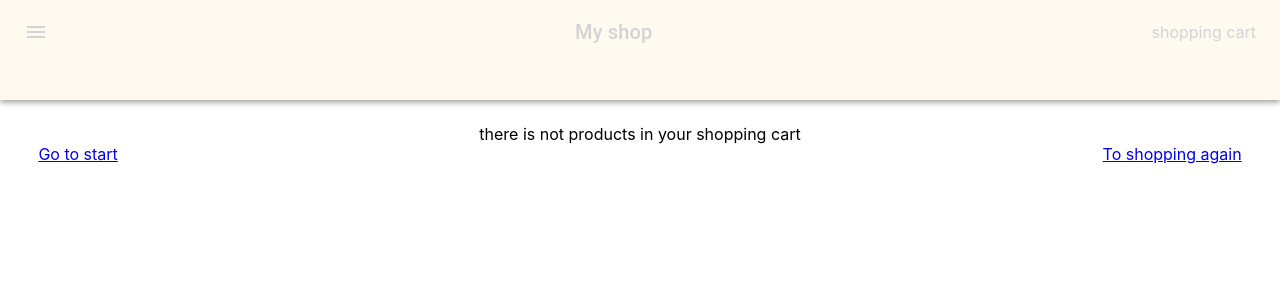
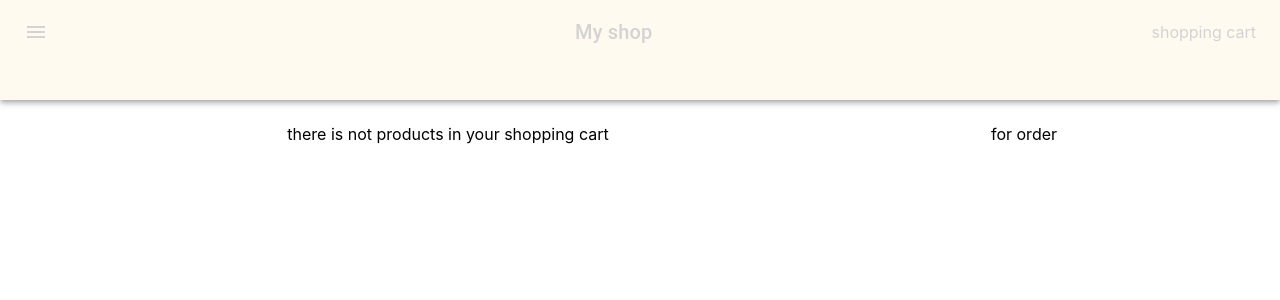
Before and after one commit to serIvanich/test-shop, a React (Create React App) app: page /cart in a window 1280 px wide. Shown: the top 300 px of the page. Built offline with nearby package versions, Linux system fonts and the light colour scheme.

Commit message:
refactor main page

```diff
--- a/src/features/products/product/Product.tsx
+++ b/src/features/products/product/Product.tsx
@@ -1,26 +1,61 @@
 import React from "react";
 import {ProductType} from "../products-reduser";
-import {Card, Container, Grid, Paper} from "@mui/material";
+import {Button, Card, CardActions, CardContent, CardMedia, Container, Grid, Paper, Typography} from "@mui/material";
+import {useActions} from "../../../utils/redux-utils";
+import {actionShoppingCart} from "../../shoppingCart/shopping-cart-reduser";
 
 export const Product: React.FC<ProductPropsType> = ({prod}) => {
+    const {addProductToCart} = useActions(actionShoppingCart)
+    const addProduct = () => {
+        addProductToCart(prod)
+    }
+    return (
+        <Card sx={{width: 300}}>
+            <CardMedia
+                component="img"
+                height="140"
+                image={prod.photo}
+                alt="product image"
+            />
+            <CardContent>
+                <Typography gutterBottom variant="h5" component="div">
+                    {prod.name}
+                </Typography>
+                <Typography variant="body2" color="text.secondary">
+                    {prod.info}
+                </Typography>
+                <Typography variant="subtitle1" component="div">
+                    price: {prod.price}
+                </Typography>
+            </CardContent>
+            <CardActions>
 
-    return (
-        <Paper  elevation={13}>
-            <Card sx={{ minWidth: 275, minHeight: 300 }}>
-                <Grid item xs={6}>
-                    {prod.photo}
-                </Grid>
-                <Grid item xs={6}>
-                    {prod.name}
-                </Grid>
-                <Grid item xs={6}>
-                    {prod.info}
-                </Grid>
-                <Grid item xs={6}>
-                    {prod.price}
-                </Grid>
-            </Card>
-        </Paper>
+                <Button size='medium' onClick={addProduct}>add to cart</Button>
+
+            </CardActions>
+        </Card>
+
+
+
+        // <Paper  elevation={13}>
+        //     <Card sx={{ minWidth: 275, minHeight: 300 }}>
+        //         <Grid item xs={6}>
+        //             {prod.photo}
+        //         </Grid>
+        //         <Grid item xs={6}>
+        //             <Grid item xs={6}>
+        //             {prod.name}
+        //             </Grid>
+        //             <Grid item xs={6}>
+        //                 {prod.info}
+        //             </Grid>
+        //             <Grid item xs={6}>
+        //                 {prod.price}
+        //             </Grid>
+        //         </Grid>
+        //
+        //     </Card>
+        // </Paper>
     )
 }
 
--- /dev/null
+++ b/src/features/shoppingCart/ProductCard.tsx
@@ -0,0 +1,14 @@
+import React from 'react'
+import {Paper} from "@mui/material";
+
+type ProductCardType = {
+
+}
+
+export const ProductCard: React.FC<ProductCardType> = () => {
+    return (
+        <Paper >
+
+        </Paper>
+    )
+}
--- a/src/features/shoppingCart/ShoppingCart.tsx
+++ b/src/features/shoppingCart/ShoppingCart.tsx
@@ -1,19 +1,30 @@
+import {Container, Grid} from '@mui/material'
 import React from 'react'
-import { NavLink } from 'react-router-dom'
-import s from './ShoppingCart.module.css'
+import {ProductCard} from "./ProductCard";
+import {ProductType} from "../products/products-reduser";
+import {useSelector} from "react-redux";
+import {AppRootStateType} from "../../utils/types";
 
 export const ShoppingCart: React.FC = () => {
 
+    const productsInShoppingCart = useSelector<AppRootStateType, Array<ProductType>>(
+        state => state.shoppingCart.products)
     return (
-        <div>
-            <div>there is not products in your shopping cart</div>
-            <div className={s.containerNavLinks}>
-                <NavLink to={'/'}>Go to start</NavLink>
-                <NavLink to={'/products'}>To shopping again</NavLink>
-            </div>
+        <Container>
+            <Grid container>
+                <Grid item xs={8}>
+                    <Grid item>
+                        {productsInShoppingCart.length === 0 ? 'there is not products in your shopping cart'
+                            : productsInShoppingCart.map((item, ind) => <ProductCard key={ind}/>)}
+                    </Grid>
+                </Grid>
+                <Grid item xs={4}> for order
 
-            <div></div>
 
-        </div>
+                </Grid>
+
+
+            </Grid>
+        </Container>
     )
 }
--- a/src/features/shoppingCart/shopping-cart-reduser.ts
+++ b/src/features/shoppingCart/shopping-cart-reduser.ts
@@ -1,10 +1,17 @@
 import {createAsyncThunk, createSlice, PayloadAction} from "@reduxjs/toolkit"
+import {ProductType} from "../products/products-reduser";
 
 const slice = createSlice({
 
   name: 'shoppingCart',
-  initialState: [] as Array<ShoppingCartType>,
+  initialState: {
+    products: [] as Array<ShoppingCartType>,
+
+  },
   reducers: {
+    addProductToCart(state, action: PayloadAction< ProductType>) {
+      state.products.push(action.payload)
+    }
   },
   extraReducers: (builder) => {
       return builder
@@ -12,7 +19,7 @@ const slice = createSlice({
 })
 
 export const shoppingCartReducer = slice.reducer
-
+export const actionShoppingCart = slice.actions
 
 type ShoppingCartType = {
   id: number
```
